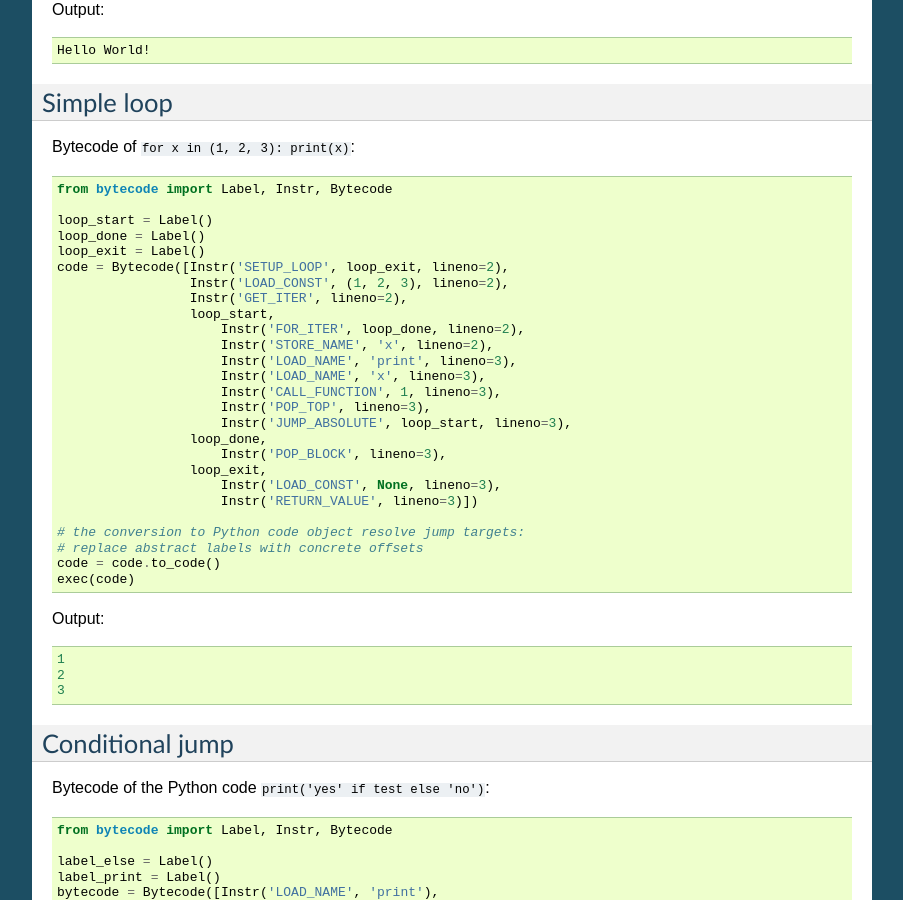
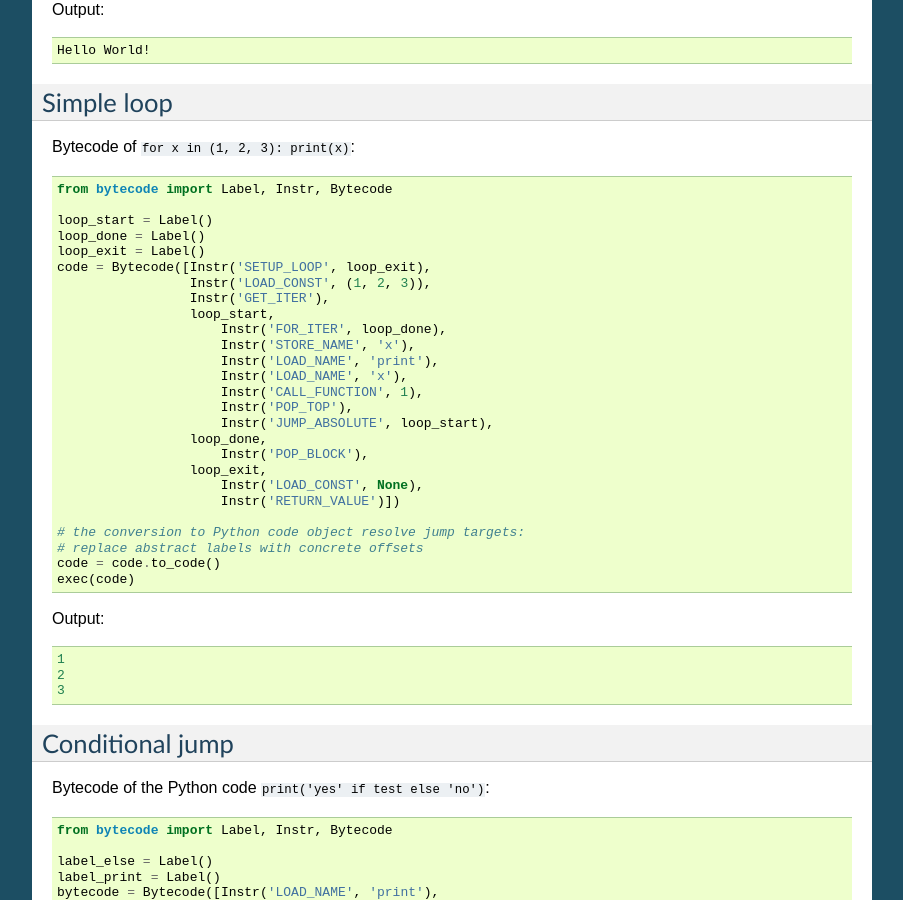
Before and after one commit to MatthieuDartiailh/bytecode, a Sphinx documentation site: the page built from doc/usage.rst, in a window 1280 px wide and 900 px high, scrolled down 1006 px. Shown: the whole window, without its empty margins (198-1101 px from the left). Built offline with Sphinx 7.4.7, drawn with Linux system fonts in a browser that asks for light colours.

Commit message:
example: remove useless lineno=

```diff
--- a/README.rst
+++ b/README.rst
@@ -2,7 +2,7 @@
 bytecode
 ********
 
-``bytecode`` is a Python module to modify bytecode.
+``bytecode`` is a Python module to generate and modify bytecode.
 
 * `bytecode project homepage at GitHub
   <https://github.com/haypo/bytecode>`_ (code, bugs)
--- a/doc/index.rst
+++ b/doc/index.rst
@@ -2,7 +2,7 @@
 bytecode
 ********
 
-``bytecode`` is a Python module to modify bytecode.
+``bytecode`` is a Python module to generate and modify bytecode.
 
 * `bytecode project homepage at GitHub
   <https://github.com/haypo/bytecode>`_ (code, bugs)
--- a/doc/usage.rst
+++ b/doc/usage.rst
@@ -70,22 +70,22 @@ Bytecode of ``for x in (1, 2, 3): print(x)``::
     loop_start = Label()
     loop_done = Label()
     loop_exit = Label()
-    code = Bytecode([Instr('SETUP_LOOP', loop_exit, lineno=2),
-                     Instr('LOAD_CONST', (1, 2, 3), lineno=2),
-                     Instr('GET_ITER', lineno=2),
+    code = Bytecode([Instr('SETUP_LOOP', loop_exit),
+                     Instr('LOAD_CONST', (1, 2, 3)),
+                     Instr('GET_ITER'),
                      loop_start,
-                         Instr('FOR_ITER', loop_done, lineno=2),
-                         Instr('STORE_NAME', 'x', lineno=2),
-                         Instr('LOAD_NAME', 'print', lineno=3),
-                         Instr('LOAD_NAME', 'x', lineno=3),
-                         Instr('CALL_FUNCTION', 1, lineno=3),
-                         Instr('POP_TOP', lineno=3),
-                         Instr('JUMP_ABSOLUTE', loop_start, lineno=3),
+                         Instr('FOR_ITER', loop_done),
+                         Instr('STORE_NAME', 'x'),
+                         Instr('LOAD_NAME', 'print'),
+                         Instr('LOAD_NAME', 'x'),
+                         Instr('CALL_FUNCTION', 1),
+                         Instr('POP_TOP'),
+                         Instr('JUMP_ABSOLUTE', loop_start),
                      loop_done,
-                         Instr('POP_BLOCK', lineno=3),
+                         Instr('POP_BLOCK'),
                      loop_exit,
-                         Instr('LOAD_CONST', None, lineno=3),
-                         Instr('RETURN_VALUE', lineno=3)])
+                         Instr('LOAD_CONST', None),
+                         Instr('RETURN_VALUE')])
 
     # the conversion to Python code object resolve jump targets:
     # replace abstract labels with concrete offsets
--- a/setup.py
+++ b/setup.py
@@ -23,7 +23,7 @@
 
 VERSION = '0.3'
 
-DESCRIPTION = 'Python module to modify bytecode'
+DESCRIPTION = 'Python module to generate and modify bytecode'
 CLASSIFIERS = [
     'Development Status :: 4 - Beta',
     'Intended Audience :: Developers',
```
